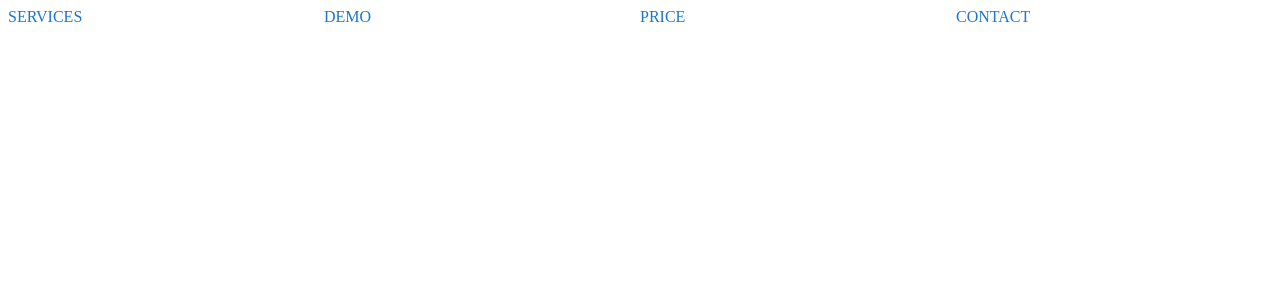
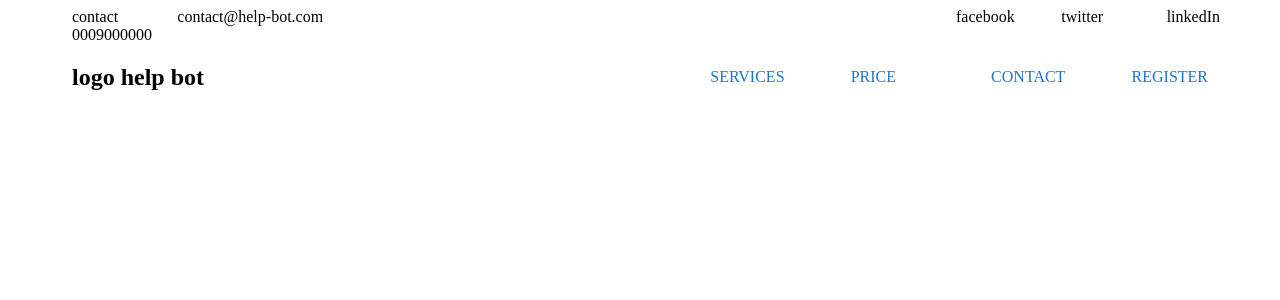
Before and after one commit to ngelrojas/help-bot, a React (Vite) app: page / in a window 1280 px wide. Shown: the top 300 px of the page. Built offline with nearby package versions, Linux system fonts and the light colour scheme.

Commit message:
add: todo = create a new component for button, and not add in component links

```diff
--- a/package.json
+++ b/package.json
@@ -24,12 +24,12 @@
     "jest": "^29.6.1",
     "react": "^18.2.0",
     "react-dom": "^18.2.0",
-    "react-router-dom": "^6.11.2",
-    "styled-components": "^5.3.11"
+    "react-router-dom": "^6.11.2"
   },
   "devDependencies": {
     "@types/react": "^18.0.28",
     "@types/react-dom": "^18.0.11",
+    "@types/styled-components": "^5.1.26",
     "@typescript-eslint/eslint-plugin": "^5.57.1",
     "@typescript-eslint/parser": "^5.57.1",
     "@vitejs/plugin-react": "^4.0.3",
@@ -39,6 +39,7 @@
     "eslint-plugin-react-refresh": "^0.3.4",
     "happy-dom": "^10.0.7",
     "standard": "^16.0.4",
+    "styled-components": "^6.0.3",
     "ts-jest": "^29.1.1",
     "ts-node": "^10.9.1",
     "typescript": "^5.0.2",
--- a/src/components/header/index.tsx
+++ b/src/components/header/index.tsx
@@ -1,8 +1,15 @@
-import Nav from "../navigation";
+import { Grid } from "@mui/material";
+import { NavMain, NavUp } from "../navigation";
+
 export default function Header() {
   return (
     <header>
-      <Nav />
+      <nav>
+        <Grid container>
+          <NavUp />
+          <NavMain />
+        </Grid>
+      </nav>
     </header>
   );
 }
--- a/src/components/menu-item/index.tsx
+++ b/src/components/menu-item/index.tsx
@@ -4,7 +4,7 @@ import { MenuItemProps } from "./service.menu";
 
 export default function MenuItem({ title, link }: MenuItemProps) {
   return (
-    <Grid item xs={3}>
+    <Grid item xs={2}>
       <Link href={link} underline="none">
         {title}
       </Link>
--- a/src/components/navigation/index.tsx
+++ b/src/components/navigation/index.tsx
@@ -1,15 +1,4 @@
-import { Grid } from "@mui/material";
-import MenuItem from "../menu-item";
+import NavMain from "./nav-main";
+import NavUp from "./nav-up";
 
-export default function Nav() {
-  return (
-    <nav>
-      <Grid container>
-        <MenuItem title="SERVICES" link="/services" />
-        <MenuItem title="DEMO" link="/demo" />
-        <MenuItem title="PRICE" link="/price" />
-        <MenuItem title="CONTACT" link="/contact" />
-      </Grid>
-    </nav>
-  );
-}
+export { NavMain, NavUp };
--- /dev/null
+++ b/src/components/navigation/nav-items/index.tsx
@@ -0,0 +1,14 @@
+import { Grid } from "@mui/material";
+import MenuItem from "../../menu-item";
+
+//TODO: create a new MenuItem, but this time should be a button
+export default function NavItems() {
+  return (
+    <Grid container sx={{ justifyContent: "flex-end" }}>
+      <MenuItem title="SERVICES" link="/services" />
+      <MenuItem title="PRICE" link="/demo" />
+      <MenuItem title="CONTACT" link="/price" />
+      <MenuItem title="REGISTER" link="/contact" />
+    </Grid>
+  );
+}
--- /dev/null
+++ b/src/components/navigation/nav-logo/index.tsx
@@ -0,0 +1,8 @@
+import { Grid } from "@mui/material";
+export default function NavLogo() {
+  return (
+    <Grid sx={{ ml: 8 }}>
+      <h1>logo help bot</h1>
+    </Grid>
+  );
+}
--- /dev/null
+++ b/src/components/navigation/nav-main/index.tsx
@@ -0,0 +1,16 @@
+import { Grid } from "@mui/material";
+import NavItems from "../nav-items";
+import NavLogo from "../nav-logo";
+
+export default function NavMain() {
+  return (
+    <Grid container>
+      <Grid item xs={4}>
+        <NavLogo />
+      </Grid>
+      <Grid sx={{ alignSelf: "center" }} item xs={8}>
+        <NavItems />
+      </Grid>
+    </Grid>
+  );
+}
--- /dev/null
+++ b/src/components/navigation/nav-up/index.tsx
@@ -0,0 +1,16 @@
+import { Grid } from "@mui/material";
+import NavSocialNetworks from "./nav-social-networks";
+import NavContacts from "./nav-contacts";
+
+export default function NavUp() {
+  return (
+    <Grid container>
+      <Grid item xs={6}>
+        <NavContacts />
+      </Grid>
+      <Grid item xs={6}>
+        <NavSocialNetworks />
+      </Grid>
+    </Grid>
+  );
+}
--- /dev/null
+++ b/src/components/navigation/nav-up/nav-contacts.tsx
@@ -0,0 +1,13 @@
+import { Grid } from "@mui/material";
+export default function NavContacts() {
+  return (
+    <Grid container sx={{ justifyContent: "flex-start" }}>
+      <Grid sx={{ ml: 8 }} item xs={2}>
+        contact 0009000000
+      </Grid>
+      <Grid item xs={3}>
+        contact@help-bot.com
+      </Grid>
+    </Grid>
+  );
+}
--- /dev/null
+++ b/src/components/navigation/nav-up/nav-social-networks.tsx
@@ -0,0 +1,16 @@
+import { Grid } from "@mui/material";
+export default function NavSocialNetworks() {
+  return (
+    <Grid container sx={{ justifyContent: "flex-end" }}>
+      <Grid item xs={2}>
+        facebook
+      </Grid>
+      <Grid item xs={2}>
+        twitter
+      </Grid>
+      <Grid item xs={2}>
+        linkedIn
+      </Grid>
+    </Grid>
+  );
+}
```
Also changed, not shown: 2 other files (tests, documents, lock files or other folders).
